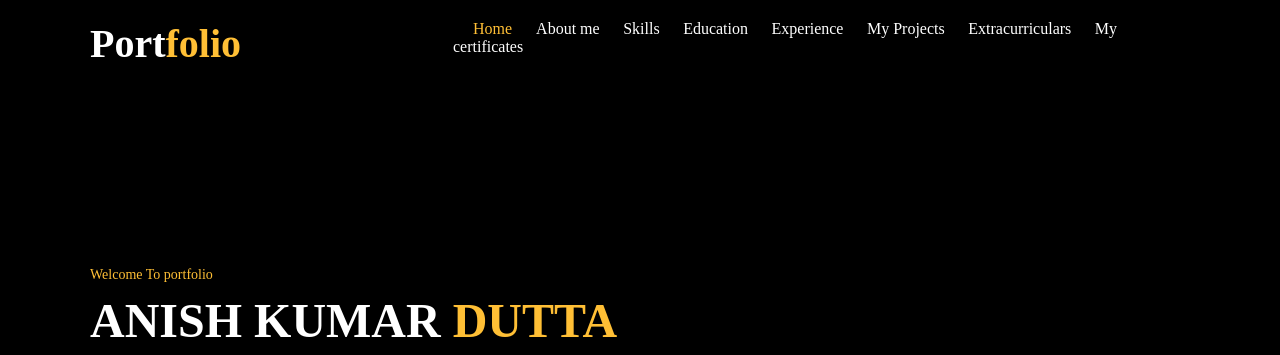
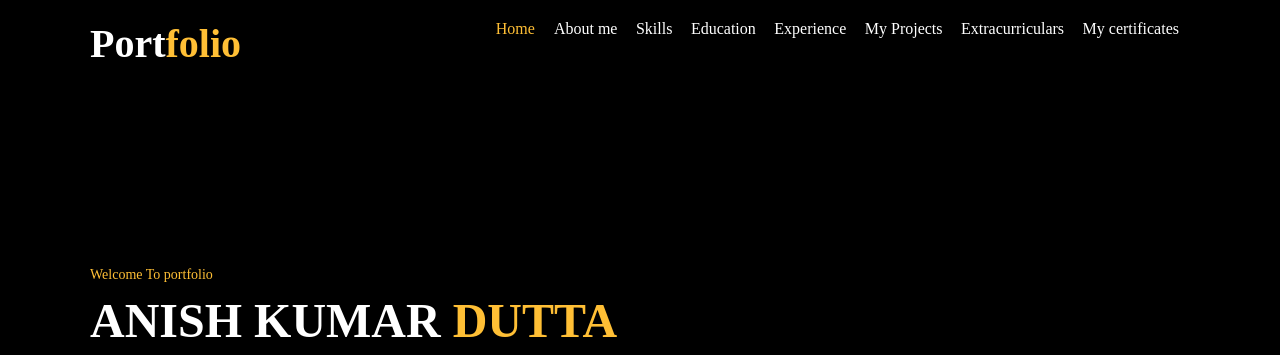
Before and after one commit to ANISHDUTTA17/Portfolio, a plain HTML site: page index.html in a window 1280 px wide. Shown: the top 355 px of the page. Drawn offline with Linux system fonts and the light colour scheme; a script that the page names is missing.

Commit message:
Update style.css

```diff
--- a/style.css
+++ b/style.css
@@ -55,7 +55,7 @@ nav a {
 	text-decoration: none;
 	font-size: 16px;
 	font-weight: 500;
-	margin-left: 20px;
+	margin-left: 15px;
 	color: white;
 }
 /*****Main BANNER*****/
```
